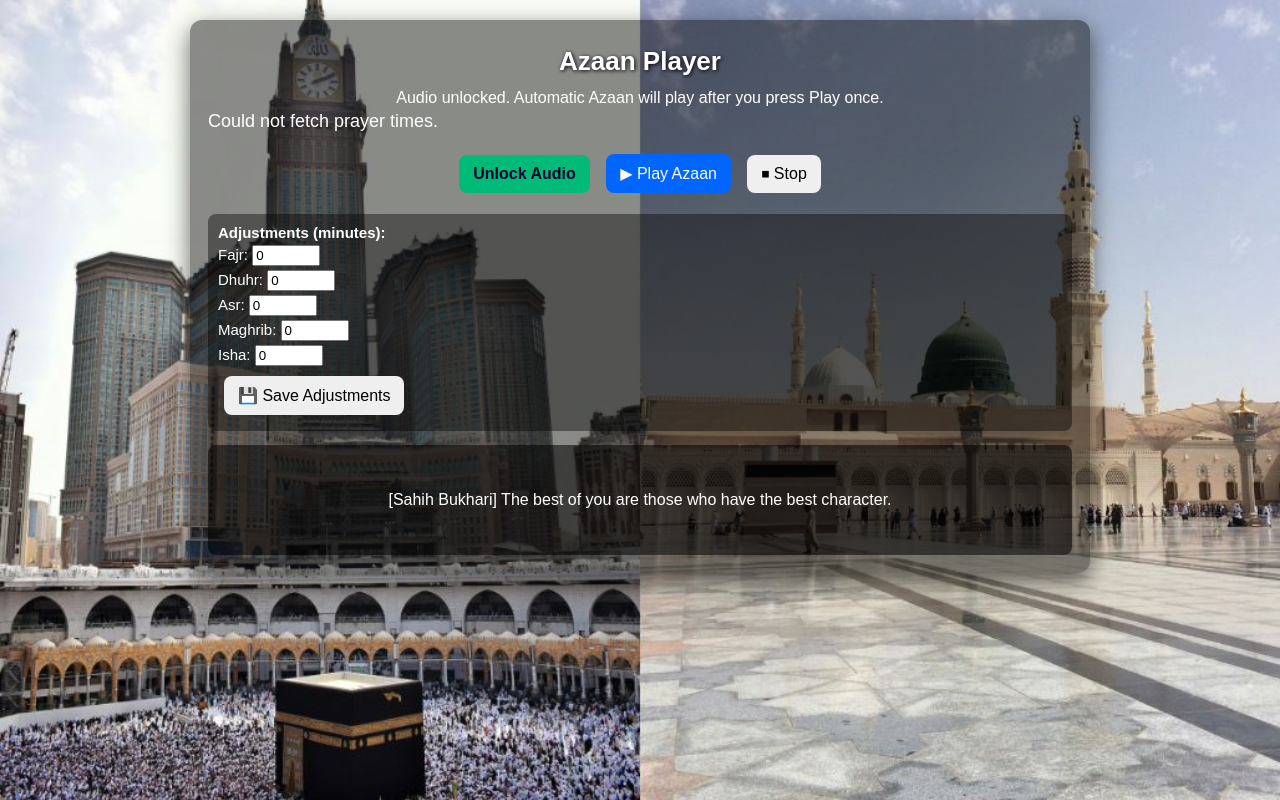
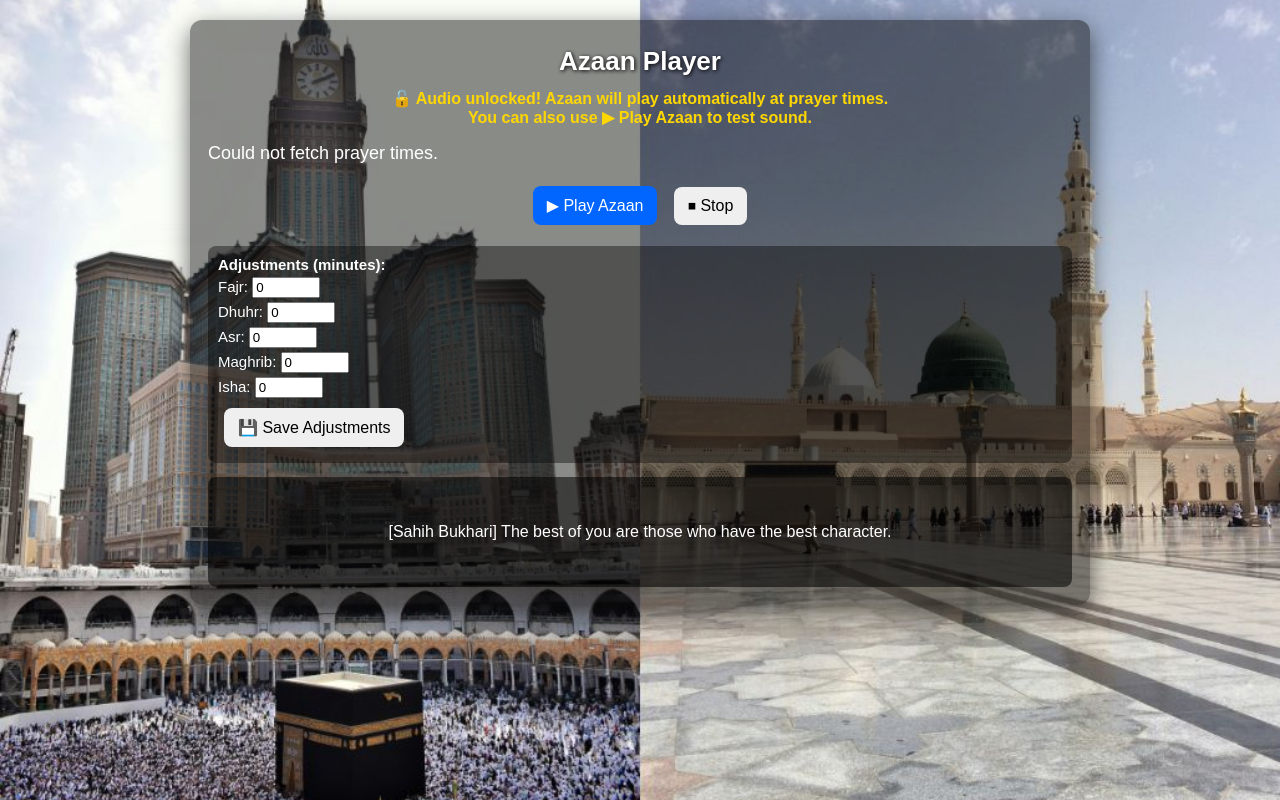
Before and after one commit to mohsinmmu/azaan, a plain HTML site: page www/azan.html in a window 1280 px wide. Both pictures are taken after a click on the button "Unlock Audio". Drawn offline with Linux system fonts and the light colour scheme; no server answers.

Commit message:
Update azan.html

```diff
--- a/www/azan.html
+++ b/www/azan.html
@@ -29,18 +29,21 @@
     .adjustments { margin-top:15px; background: rgba(0,0,0,0.4); padding:10px; border-radius:8px; font-size:15px; text-align:left; }
     .adjustments label { display:block; margin:4px 0; }
     .adjustments input { width:60px; }
+    #status { font-weight:bold; color: #ffd700; margin-bottom: 12px; }
   </style>
 </head>
 <body>
   <div class="overlay">
     <h1>Azaan Player</h1>
-    <div id="status">Tap <strong>Unlock Audio</strong> once when the page loads (required on iOS Safari).</div>
+    <div id="status">🔒 To enable automatic Azaan, please tap <strong>Unlock Audio</strong> once after page loads.<br>
+      <b>This is required by your browser for sound to play at prayer times.</b>
+    </div>
     <div id="prayer-times" class="times">Loading prayer times...</div>
 
     <div class="controls">
       <audio id="azan" src="azan.mp3"></audio>
       <button id="unlock">Unlock Audio</button>
-      <button id="play">▶ Play Azaan</button>
+      <button id="play" disabled>▶ Play Azaan</button>
       <button id="stop">⏹ Stop</button>
     </div>
 
@@ -66,9 +69,28 @@
   var status = document.getElementById('status');
   var prayerDiv = document.getElementById('prayer-times');
 
+  // Disable play button until unlock
+  playBtn.disabled = true;
+
+  function showUnlockMessage() {
+    status.innerHTML = '🔒 To enable automatic Azaan, please tap <strong>Unlock Audio</strong> once after page loads.<br><b>This is required by your browser for sound to play at prayer times.</b>';
+    unlockBtn.style.display = 'inline-block';
+    playBtn.disabled = true;
+  }
+  function showUnlockedMessage() {
+    status.innerHTML = '🔓 Audio unlocked! Azaan will play automatically at prayer times.<br>You can also use ▶ Play Azaan to test sound.';
+    unlockBtn.style.display = 'none';
+    playBtn.disabled = false;
+  }
+
   unlockBtn.addEventListener('click', function() {
-    audio.play(); audio.pause();
-    status.innerHTML = 'Audio unlocked. Automatic Azaan will play after you press Play once.';
+    audio.load();
+    audio.play().then(() => {
+      audio.pause();
+      showUnlockedMessage();
+    }).catch(e => {
+      status.innerHTML = 'Unlock failed, please try again. Some browsers need you to allow audio or press the button again.';
+    });
   });
   playBtn.addEventListener('click', function() { audio.play(); });
   stopBtn.addEventListener('click', function() { audio.pause(); audio.currentTime = 0; });
@@ -129,8 +151,7 @@
 
   function loadPrayerTimes() {
     // MuslimSalat API (replace YOUR_API_KEY with your actual key)
-var url = 'https://cors-anywhere.herokuapp.com/https://muslimsalat.com/london.json?key=1f7233fbce83a6401549b4598f753073';
-
+    var url = 'https://cors-anywhere.herokuapp.com/https://muslimsalat.com/london.json?key=1f7233fbce83a6401549b4598f753073';
     getJSON(url, function(resp){
       try {
         var times = resp.items[0];
@@ -148,19 +169,15 @@ var url = 'https://cors-anywhere.herokuapp.com/https://muslimsalat.com/london.js
 
   function adjustTime(timeStr, offsetMinutes){
     if (!timeStr) return "--:--";
-
     var parts = timeStr.trim().split(/[: ]/);
     var hh = parseInt(parts[0],10);
     var mm = parseInt(parts[1],10);
     var ampm = parts[2] ? parts[2].toLowerCase() : '';
-
     if (ampm === 'pm' && hh < 12) hh += 12;
     if (ampm === 'am' && hh === 12) hh = 0;
-
     var dt = new Date();
     dt.setHours(hh); dt.setMinutes(mm); dt.setSeconds(0);
     dt = new Date(dt.getTime() + offsetMinutes*60000);
-
     var h = dt.getHours(), m = dt.getMinutes();
     return (h<10?'0'+h:h)+':' + (m<10?'0'+m:m);
   }
@@ -170,29 +187,23 @@ var url = 'https://cors-anywhere.herokuapp.com/https://muslimsalat.com/london.js
     scheduled.forEach(function(id){ clearTimeout(id); });
     scheduled = [];
     var now = new Date();
-
     ['Fajr','Dhuhr','Asr','Maghrib','Isha'].forEach(function(name){
       var t = times[name.toLowerCase()];
       if (!t) return;
-
       var parts = t.trim().split(/[: ]/);
       var hh = parseInt(parts[0],10);
       var mm = parseInt(parts[1],10);
       var ampm = parts[2] ? parts[2].toLowerCase() : '';
-
       if (ampm === 'pm' && hh < 12) hh += 12;
       if (ampm === 'am' && hh === 12) hh = 0;
-
       var prayerTime = new Date(now.getFullYear(), now.getMonth(), now.getDate(), hh, mm);
       var offset = adjustments[name]||0;
       prayerTime = new Date(prayerTime.getTime() + offset*60000);
-
       if (prayerTime <= now) return;
       var delay = prayerTime.getTime() - Date.now();
-
       var id = setTimeout(function(){
         try { audio.play(); } catch(e) {}
-        status.innerHTML = "It's time for " + name + " (" + prayerTime.toLocaleTimeString() + ')';
+        status.innerHTML = "⏰ It's time for " + name + " (" + prayerTime.toLocaleTimeString() + ')<br>Azaan is playing automatically.';
       }, delay);
       scheduled.push(id);
     });
@@ -200,6 +211,7 @@ var url = 'https://cors-anywhere.herokuapp.com/https://muslimsalat.com/london.js
 
   setInterval(loadPrayerTimes, 1000*60*60);
   loadPrayerTimes();
+  showUnlockMessage();
 })();
 </script>
 </body>
```
